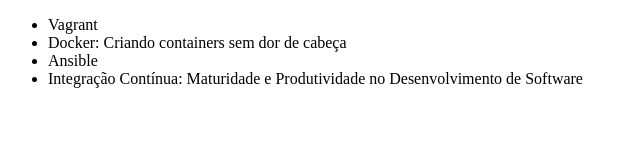
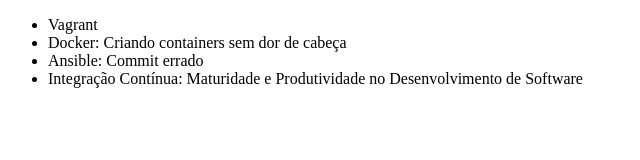
Before and after one commit to renatocfreitas/alura-git, a plain HTML site: page index.html in a window 1280 px wide. Shown: the whole page, without its empty margins (0-640 px from the left). Drawn offline with Linux system fonts and the light colour scheme.

Commit message:
Mudando o nome do curso de ansible

```diff
--- a/index.html
+++ b/index.html
@@ -8,7 +8,7 @@
     <ul>
         <li>Vagrant</li>
         <li>Docker: Criando containers sem dor de cabeça</li>
-        <li>Ansible</li>
+        <li>Ansible: Commit errado</li>
         <li>Integração Contínua: Maturidade e Produtividade no Desenvolvimento de Software</li>
     </ul>
 </body>
```
